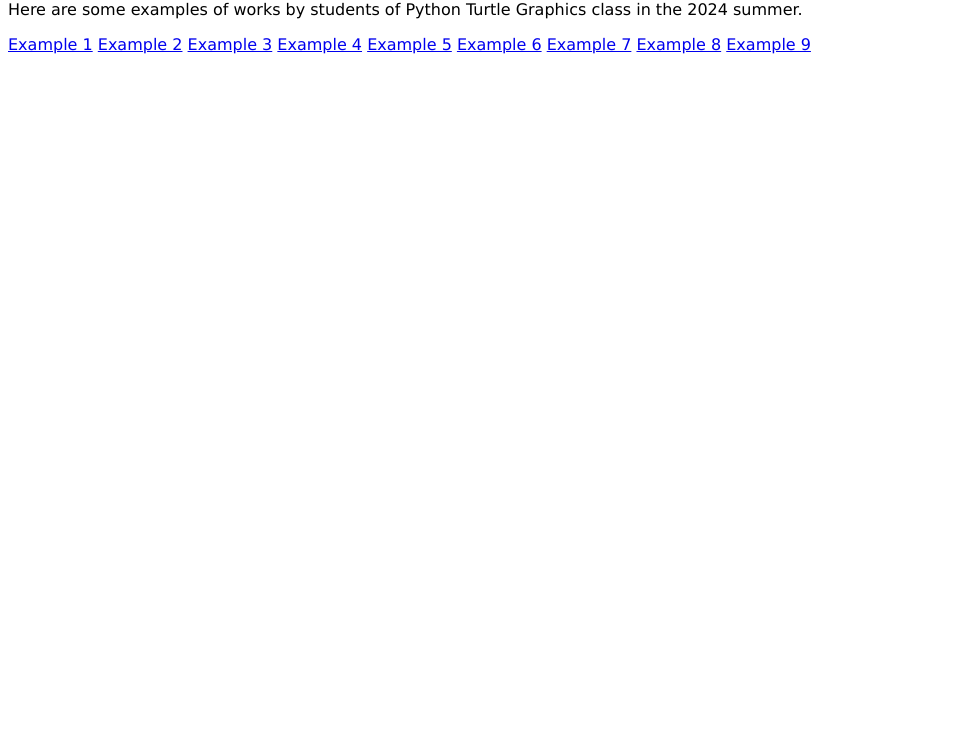
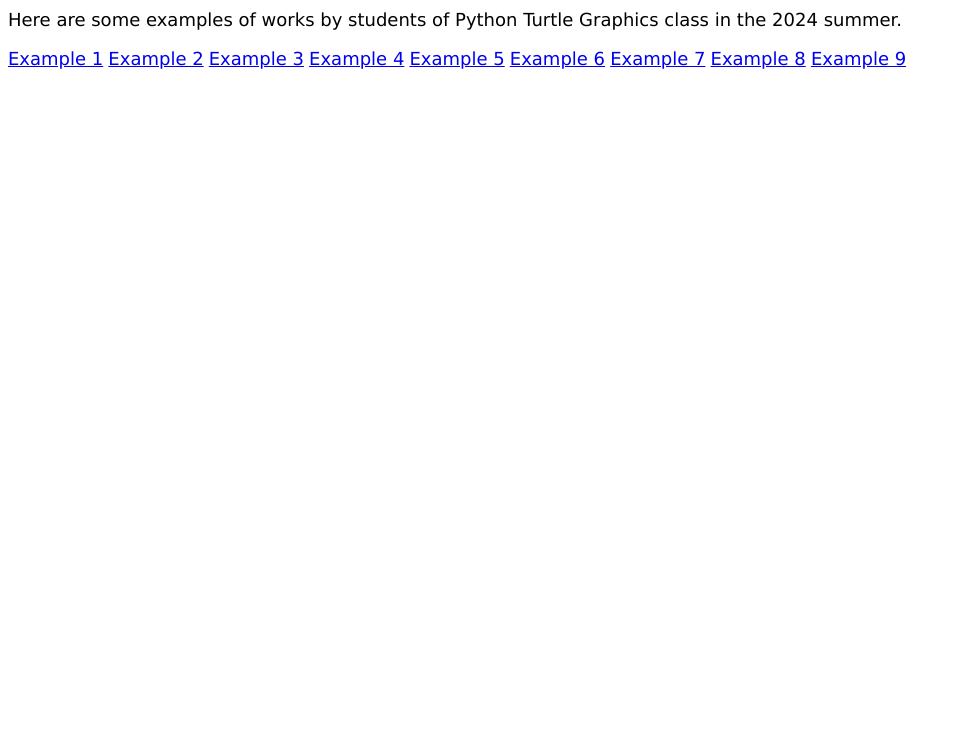
Before and after one commit to laaaa3/Python-Turtle-Graphic, a plain HTML site: page index.html in a window 1280 px wide. Shown: the part 46-800 px from the top of the page, without its empty margins (0-959 px from the left). Drawn offline with Linux system fonts and the light colour scheme.

Commit message:
Update index.html

```diff
--- a/index.html
+++ b/index.html
@@ -8,8 +8,10 @@
 	<style>
 		* {
 		font-family: "Trebuchet", "Verdana", "sans-serif";
-		font-size: 16px;
 }
+		h1 {font-size: 20px;}
+		p {font-size: 18px;}
+		a {font-size: 18px;}
 	</style>
 
 	<body>
```
